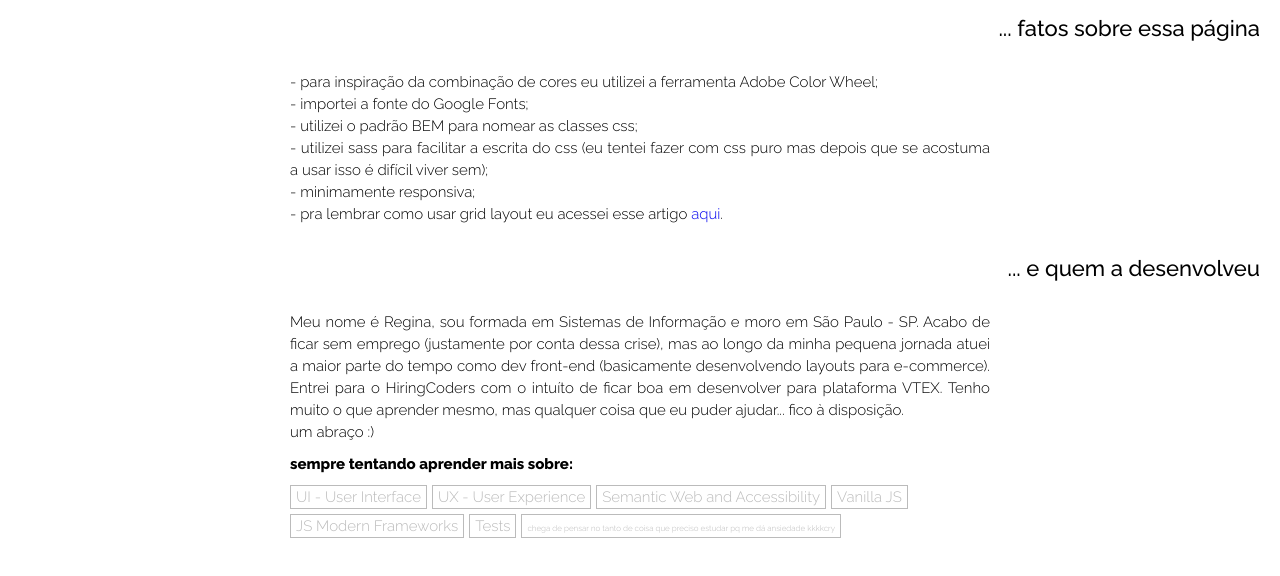
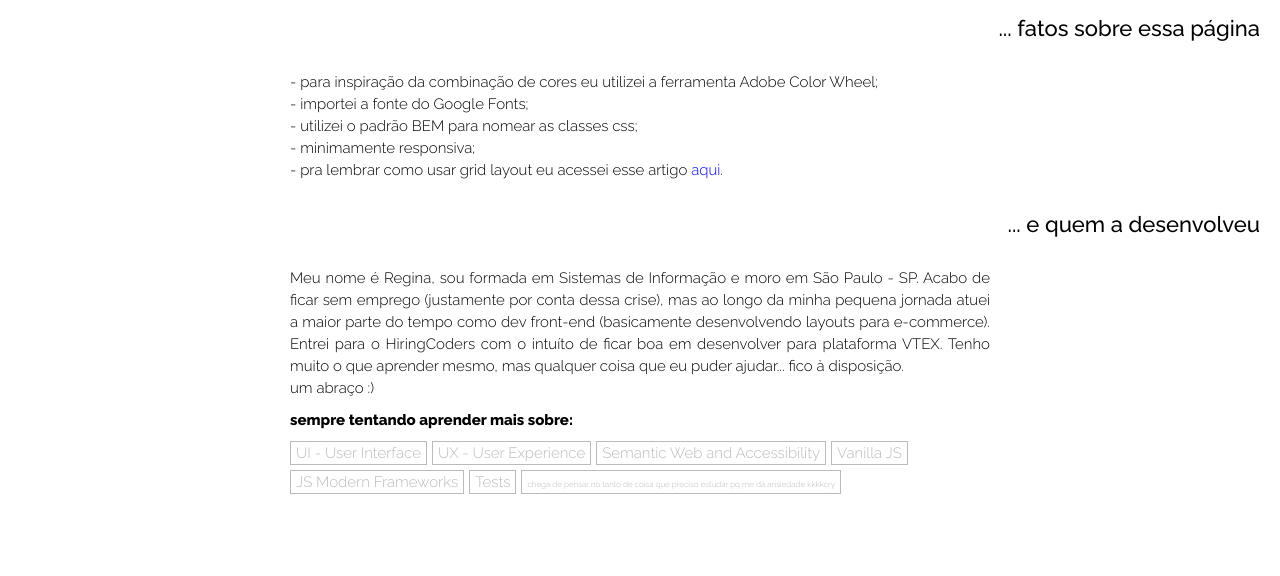
Before and after one commit to reginapersan/gama-academy_covid-news-page, a plain HTML site: page about.html in a window 1280 px wide. Shown: the part 116-692 px from the top of the page. Drawn offline with Linux system fonts and the light colour scheme.

Commit message:
fix about;

```diff
--- a/about.html
+++ b/about.html
@@ -82,7 +82,6 @@
                 <li>- para inspiração da combinação de cores eu utilizei a ferramenta Adobe Color Wheel;</li>
                 <li>- importei a fonte do Google Fonts;</li>
                 <li>- utilizei o padrão BEM para nomear as classes css;</li>
-                <li>- utilizei sass para facilitar a escrita do css (eu tentei fazer com css puro mas depois que se acostuma a usar isso é difícil viver sem);</li>
                 <li>- minimamente responsiva;</li>
                 <li>- pra lembrar como usar grid layout eu acessei esse artigo <a href="https://www.origamid.com/projetos/css-grid-layout-guia-completo/" target="_blank">aqui</a>.</li>
             </ul>
```
